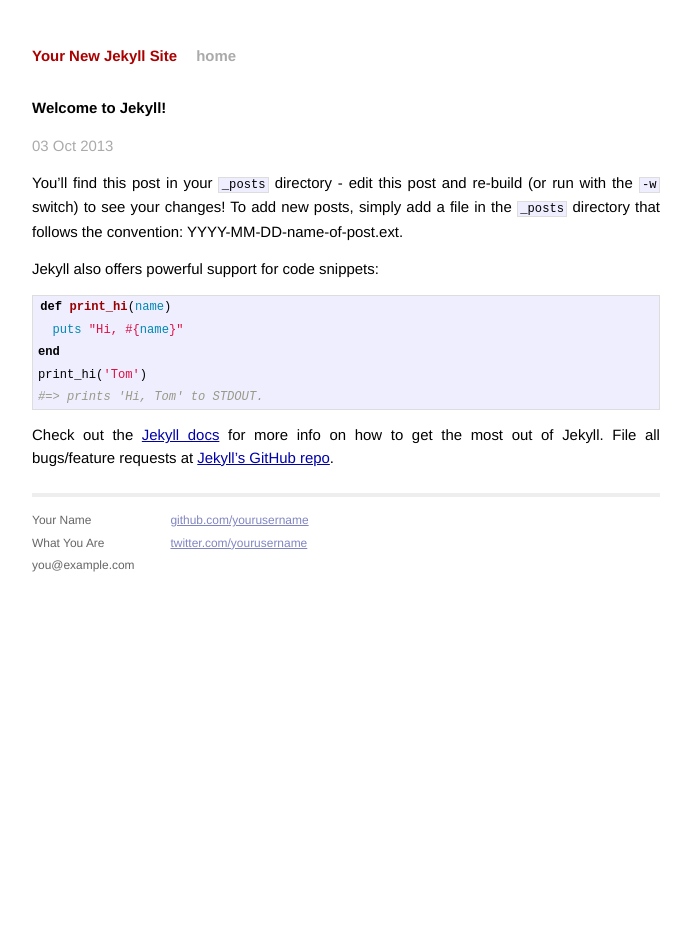
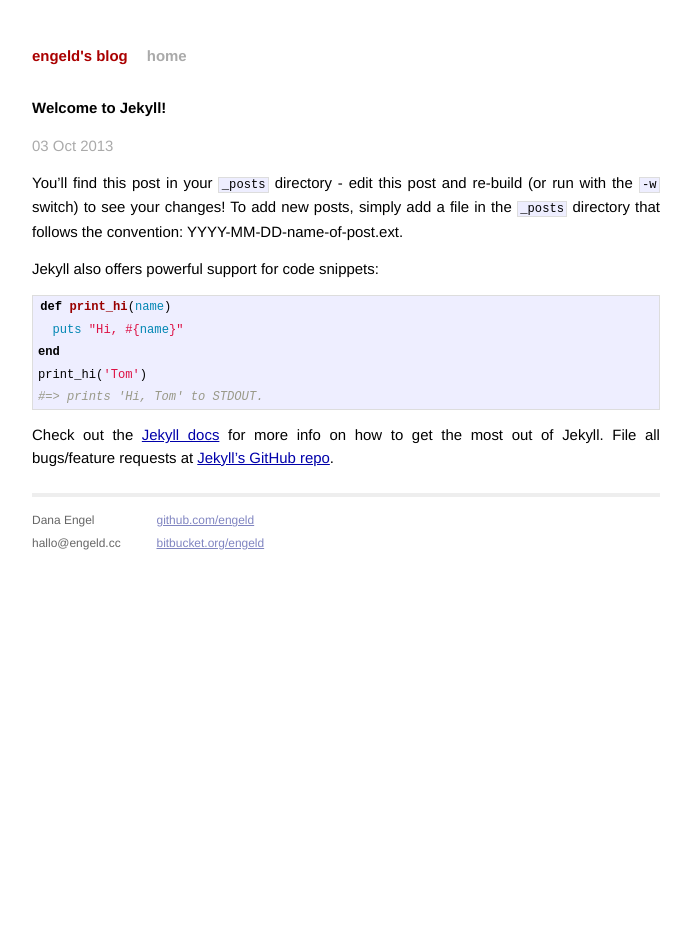
Before and after one commit to engeld/engeld.github.com, a Jekyll site: the page built from _posts/2013-10-03-welcome-to-jekyll.markdown, in a window 1280 px wide. Shown: the whole page, without its empty margins (294-985 px from the left). Built offline with Jekyll 4.4.1, drawn with Linux system fonts in a browser that asks for light colours; Markdown is read by kramdown in place of the engine named in the settings.

Commit message:
replaced config +layout placeholder to make it mine

```diff
--- a/_config.yml
+++ b/_config.yml
@@ -1,3 +1,3 @@
-name: Your New Jekyll Site
+name: engeld's blog
 markdown: redcarpet
 pygments: true
--- a/_layouts/default.html
+++ b/_layouts/default.html
@@ -26,15 +26,14 @@
           <div class="footer">
             <div class="contact">
               <p>
-                Your Name<br />
-                What You Are<br />
-                you@example.com
+                Dana Engel<br />
+                hallo@engeld.cc
               </p>
             </div>
             <div class="contact">
               <p>
-                <a href="https://github.com/yourusername">github.com/yourusername</a><br />
-                <a href="https://twitter.com/yourusername">twitter.com/yourusername</a><br />
+                <a href="https://github.com/engeld">github.com/engeld</a><br />
+                <a href="https://bitbucket.org/engeld">bitbucket.org/engeld</a><br />
               </p>
             </div>
           </div>
```
